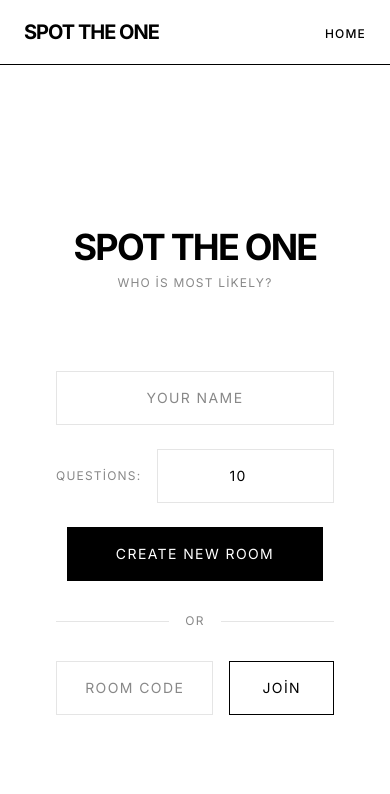
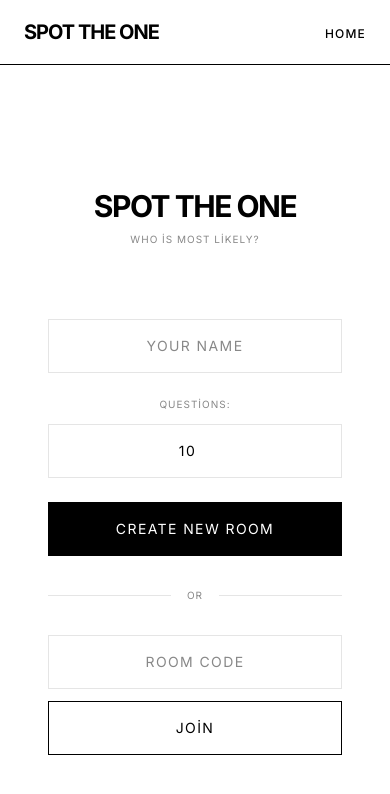
Before and after one commit to meldateksari/SpotTheOne, a Next.js app: page / in a window 390 px wide. Shown: the top 794 px of the page. Built offline with nearby package versions, Linux system fonts and the light colour scheme; no server answers.

Commit message:
Implemented mobile responsive design

```diff
--- a/src/app/page.tsx
+++ b/src/app/page.tsx
@@ -93,61 +93,90 @@ export default function Home() {
   }
 
   return (
-    <main className="min-h-screen flex flex-col items-center justify-center p-6 bg-white fade-in">
-      <div className="w-full max-w-md space-y-12">
+    <main className="min-h-screen flex flex-col items-center justify-center px-4 py-8 md:px-6 bg-white fade-in">
+  <div className="w-full max-w-sm space-y-10">
+
+    {/* TITLE */}
     <div className="text-center space-y-2">
-          <h1 className="text-4xl font-bold uppercase tracking-tighter">Spot The One</h1>
-          <p className="text-xs uppercase tracking-widest text-gray-dark">Who is most likely?</p>
+      <h1 className="text-3xl md:text-4xl font-bold uppercase tracking-tighter">
+        Spot The One
+      </h1>
+      <p className="text-[10px] md:text-xs uppercase tracking-widest text-gray-dark">
+        Who is most likely?
+      </p>
     </div>
 
+    {/* MAIN CARD */}
     <Card className="space-y-8 border-none shadow-none p-0">
+
+      {/* NAME + QUESTION */}
       <div className="space-y-6 flex flex-col items-center">
+
         <Input
           placeholder="YOUR NAME"
           value={name}
           onChange={(e) => setName(e.target.value)}
-              className="text-center uppercase tracking-widest"
+          className="text-center uppercase tracking-widest w-full"
         />
 
-            <div className="w-full flex items-center justify-center gap-4">
-              <label className="text-xs uppercase tracking-widest text-gray-dark whitespace-nowrap">
+        {/* QUESTIONS LINE */}
+        <div className="w-full flex flex-col xs:flex-row items-center justify-center gap-3">
+          <label className="text-[10px] md:text-xs uppercase tracking-widest text-gray-dark whitespace-nowrap">
             Questions:
           </label>
+
           <Input
             type="number"
             min={1}
             max={50}
             value={questionCount}
             onChange={(e) => setQuestionCount(Number(e.target.value))}
-                className="text-center uppercase tracking-widest w-20"
+            className="text-center uppercase tracking-widest w-24"
           />
         </div>
 
-            <Button onClick={createRoom} variant="primary" className="w-auto px-12">
+        {/* CREATE BUTTON */}
+        <Button
+          onClick={createRoom}
+          variant="primary"
+          className="w-full sm:w-auto px-10 py-4"
+        >
           Create New Room
         </Button>
       </div>
 
+      {/* OR DIVIDER */}
       <div className="relative flex items-center justify-center">
         <div className="absolute w-full border-t border-gray-mid"></div>
-            <span className="relative bg-white px-4 text-xs text-gray-dark uppercase tracking-widest">or</span>
+        <span className="relative bg-white px-4 text-[10px] md:text-xs text-gray-dark uppercase tracking-widest">
+          or
+        </span>
       </div>
 
-          <div className="space-y-4">
-            <div className="flex gap-4">
+      {/* JOIN ROOM */}
+      <div className="space-y-3">
+
+        <div className="flex flex-col sm:flex-row gap-3 w-full">
           <Input
             placeholder="ROOM CODE"
             value={roomId}
             onChange={(e) => setRoomId(e.target.value)}
-                className="text-center uppercase tracking-widest"
+            className="text-center uppercase tracking-widest w-full"
           />
-              <Button onClick={joinRoom} variant="secondary" className="w-auto px-8">
+
+          <Button
+            onClick={joinRoom}
+            variant="secondary"
+            className="w-full sm:w-auto px-8 py-4"
+          >
             Join
           </Button>
         </div>
+
       </div>
     </Card>
   </div>
 </main>
+
   );
 }
--- a/src/app/room/[id]/page.tsx
+++ b/src/app/room/[id]/page.tsx
@@ -186,30 +186,47 @@ export default function RoomPage() {
   const isHost = roomData.hostId === currentUser.id;
 
   return (
-    <main className="room-wrapper fade-in">
+ <main className="room-wrapper fade-in px-4 md:px-8 w-full max-w-2xl mx-auto">
   {showGameOver && <GameOverModal />}
 
-      {/* PREMIUM HEADER */}
-      {/* ... existing header ... */}
-      <header className="w-full flex justify-between items-center py-4 border-b border-gray-mid mb-8">
-        <div className="flex items-center gap-2 text-xs font-medium uppercase tracking-widest">
+  {/* PREMIUM RESPONSIVE HEADER */}
+  <header className="
+      w-full
+      flex flex-col
+      md:flex-row
+      md:justify-between
+      md:items-center
+      gap-3
+      py-4
+      border-b border-gray-mid
+      mb-6
+    "
+  >
+    {/* Left */}
+    <div className="flex items-center gap-2 text-[11px] md:text-xs font-medium uppercase tracking-widest">
       <span className="text-gray-500">Room</span>
-          <span className="text-black font-bold">{roomId}</span>
+      <span className="text-black font-bold break-all">{roomId}</span>
     </div>
 
-        <div className="flex items-center gap-2 text-xs font-medium uppercase tracking-widest">
-          <span className="text-black">{currentUser.name}</span>
+    {/* Right */}
+    <div className="flex items-center gap-2 text-[11px] md:text-xs font-medium uppercase tracking-widest">
+
+      <span className="text-black break-all">{currentUser.name}</span>
+
       {isHost && (
-            <span className="bg-black text-white px-2 py-1 text-[10px] tracking-widest">
+        <span className="bg-black text-white px-2 py-1 text-[9px] md:text-[10px] tracking-widest">
           HOST
         </span>
       )}
+
       {/* Leave Button */}
       <button
         onClick={leaveRoom}
-            className="flex items-center gap-1 text-xs font-premium text-red-600 hover:text-red-800 transition-all"
+        className="flex items-center gap-1 text-[11px] md:text-xs font-premium text-red-600 hover:text-red-800 transition-all"
       >
-            <span className="material-symbols-outlined">door_open</span>
+        <span className="material-symbols-outlined text-[16px] md:text-[20px]">
+          door_open
+        </span>
         Leave
       </button>
     </div>
@@ -250,5 +267,6 @@ export default function RoomPage() {
     />
   )}
 </main>
+
   );
 }
--- a/src/components/GameOverModal.tsx
+++ b/src/components/GameOverModal.tsx
@@ -17,11 +17,13 @@ export default function GameOverModal() {
             return Math.random() * (max - min) + min;
         };
 
-        const interval: any = setInterval(function () {
+        // ❗ any kaldırıldı
+        const interval: NodeJS.Timeout = setInterval(() => {
             const timeLeft = animationEnd - Date.now();
 
             if (timeLeft <= 0) {
-                return clearInterval(interval);
+                clearInterval(interval);
+                return;
             }
 
             const particleCount = 50 * (timeLeft / duration);
```
Also changed, not shown: 1 other file (tests, documents, lock files or other folders). Lines whose indentation alone changed are shown as unchanged.
